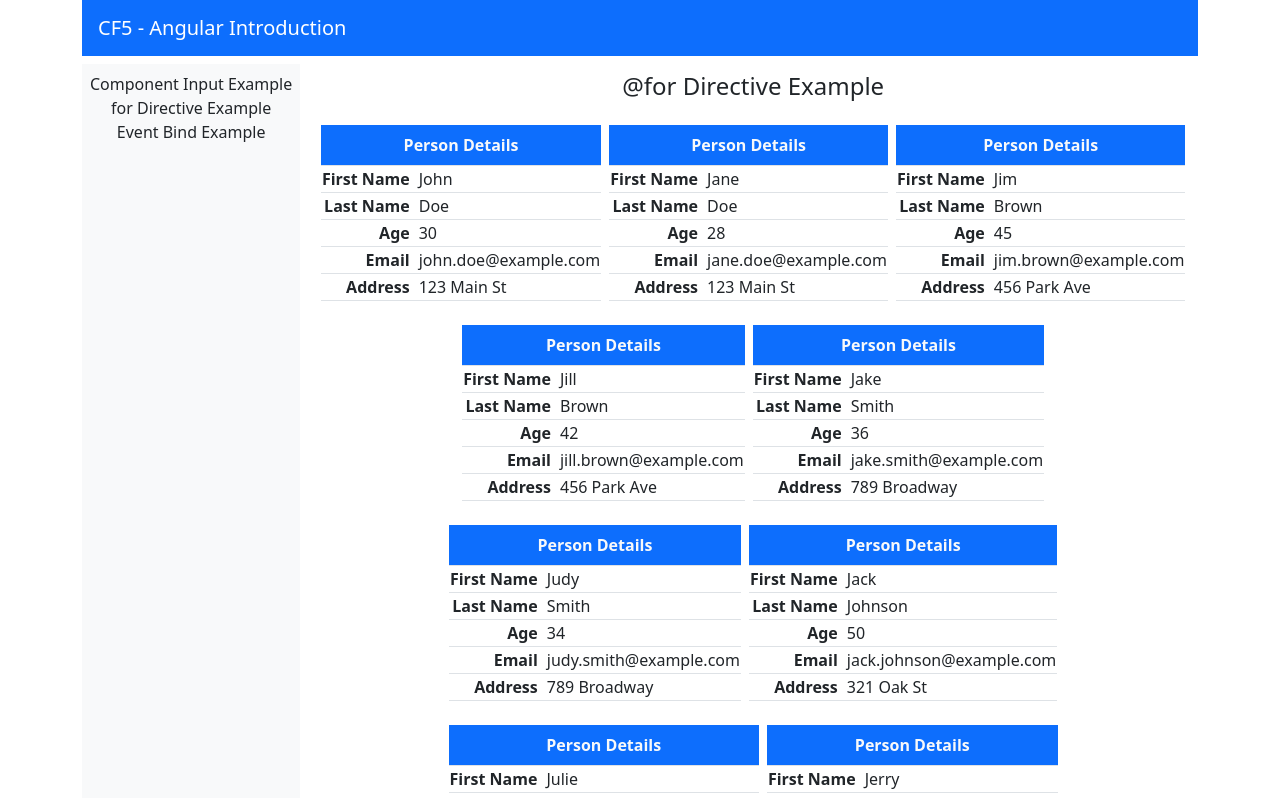
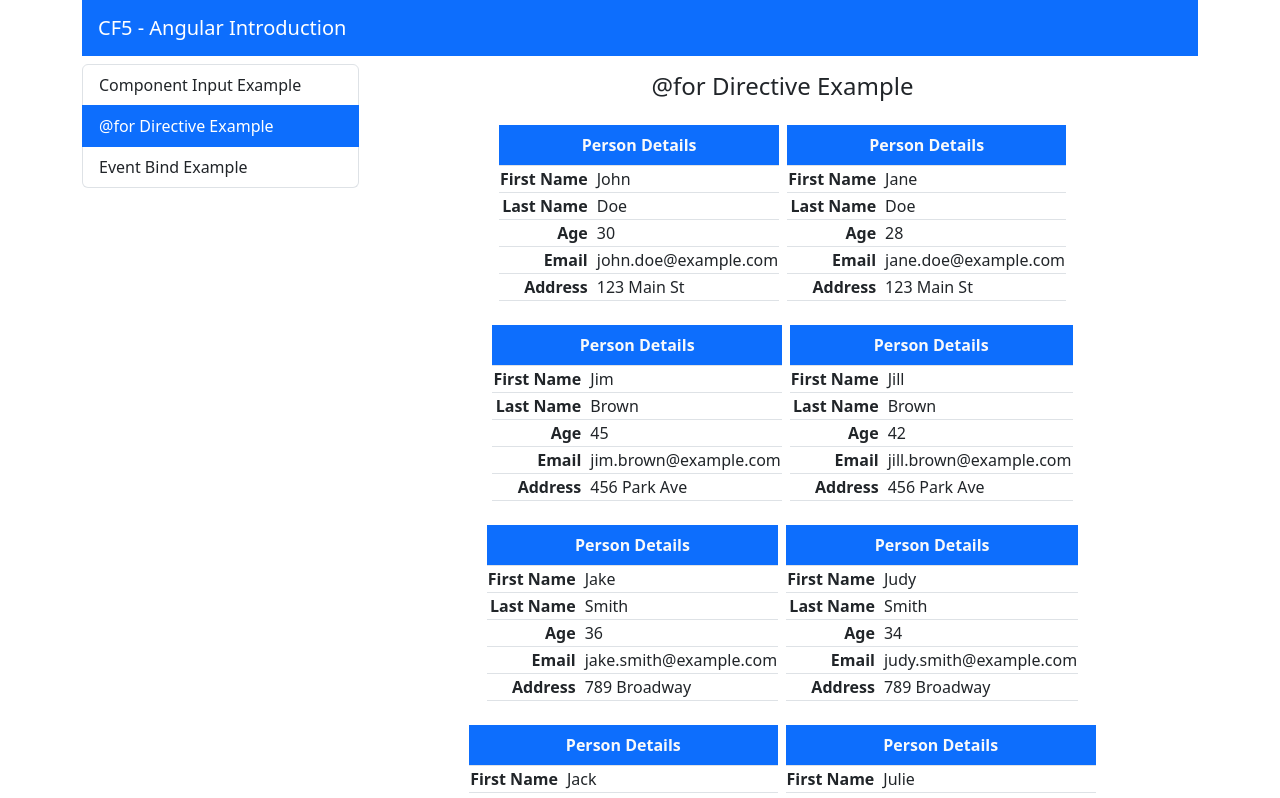
Before and after one commit to RenaMygdali/angular-introduction, an Angular app: page /for-directive-example in a window 1280 px wide. Shown: the top 798 px of the page. Built offline with nearby package versions, Linux system fonts and the light colour scheme.

Commit message:
fancy app menu

```diff
--- a/src/app/app.component.html
+++ b/src/app/app.component.html
@@ -6,16 +6,19 @@
     </nav>
 
     <div class="d-flex flex-row gap-2">
-      <div class="d-flex flex-column text-nowrap bg-light p-2">
+
+      <!-- <div class="d-flex flex-column text-nowrap bg-light p-2">
         <span role="button" routerLink="component-input-example"
           >Component Input Example</span>
         <span role="button" routerLink="for-directive-example"
           >{{ 'for' }} Directive Example</span>
         <span role="button" routerLink="event-bind-example"
           >Event Bind Example</span>
-      </div>
+      </div> -->
 
-      <div class="flex-grow-1 p-2 text-nowrap">
+      <app-list-group-menu class="text-start w-25"></app-list-group-menu>
+
+      <div class="flex-grow-1 p-2 text-nowrap w-75">
         <router-outlet></router-outlet>
       </div>
     </div>
--- a/src/app/app.component.ts
+++ b/src/app/app.component.ts
@@ -3,13 +3,16 @@ import { PersonTableComponent } from './components/person-table/person-table.com
 import { Person } from './shared/interfaces/person';
 import { EventBindExampleComponent } from './components/event-bind-example/event-bind-example.component';
 import { Router, RouterLink, RouterOutlet } from '@angular/router';
+import { ListGroupMenuComponent } from './components/list-group-menu/list-group-menu.component';
 
 @Component({
   selector: 'app-root',
   standalone: true,
   imports: [
     RouterLink,
-    RouterOutlet],
+    RouterOutlet,
+    ListGroupMenuComponent
+  ],
   templateUrl: './app.component.html',
   styleUrl: './app.component.css'
 })
--- a/src/app/components/component-input-example/component-input-example.component.html
+++ b/src/app/components/component-input-example/component-input-example.component.html
@@ -1,6 +1,6 @@
 <h4 class="mb-4">Component Input Example</h4>
 
-<div class="d-flex justify-content-center gap-5 text-nowrap">
+<div class="d-flex flex-column justify-content-center flex-wrap gap-2">
    <app-person-table [person]="person0"></app-person-table>
    <app-person-table></app-person-table>
    <app-person-table [person]="person1"></app-person-table>
--- /dev/null
+++ b/src/app/components/list-group-menu/list-group-menu.component.html
@@ -0,0 +1,10 @@
+<div class="list-group ">
+   @for(item of menu; track item) {
+      <a class="list-group-item list-group-item-action text-truncate "
+      [routerLink]="item.routerLink"
+      [routerLinkActive]="['active']"
+      >
+         {{ item.text }}
+      </a>
+   }
+</div>
--- /dev/null
+++ b/src/app/components/list-group-menu/list-group-menu.component.ts
@@ -0,0 +1,18 @@
+import { Component } from '@angular/core';
+import { RouterLink, RouterLinkActive } from '@angular/router';
+import { MenuItem } from 'src/app/shared/interfaces/menu-item';
+
+@Component({
+  selector: 'app-list-group-menu',
+  standalone: true,
+  imports: [RouterLink, RouterLinkActive],
+  templateUrl: './list-group-menu.component.html',
+  styleUrl: './list-group-menu.component.css'
+})
+export class ListGroupMenuComponent {
+  menu: MenuItem[] = [
+    {text: 'Component Input Example', routerLink: 'component-input-example'},
+    {text: '@for Directive Example', routerLink: 'for-directive-example'},
+    {text: 'Event Bind Example', routerLink: 'event-bind-example'}
+  ]
+}
--- /dev/null
+++ b/src/app/shared/interfaces/menu-item.ts
@@ -0,0 +1,4 @@
+export interface MenuItem {
+   text: string;
+   routerLink: string;
+}
```
Also changed, not shown: src/app/components/list-group-menu/list-group-menu.component.css (added), 1 other file (tests, documents, lock files or other folders).
